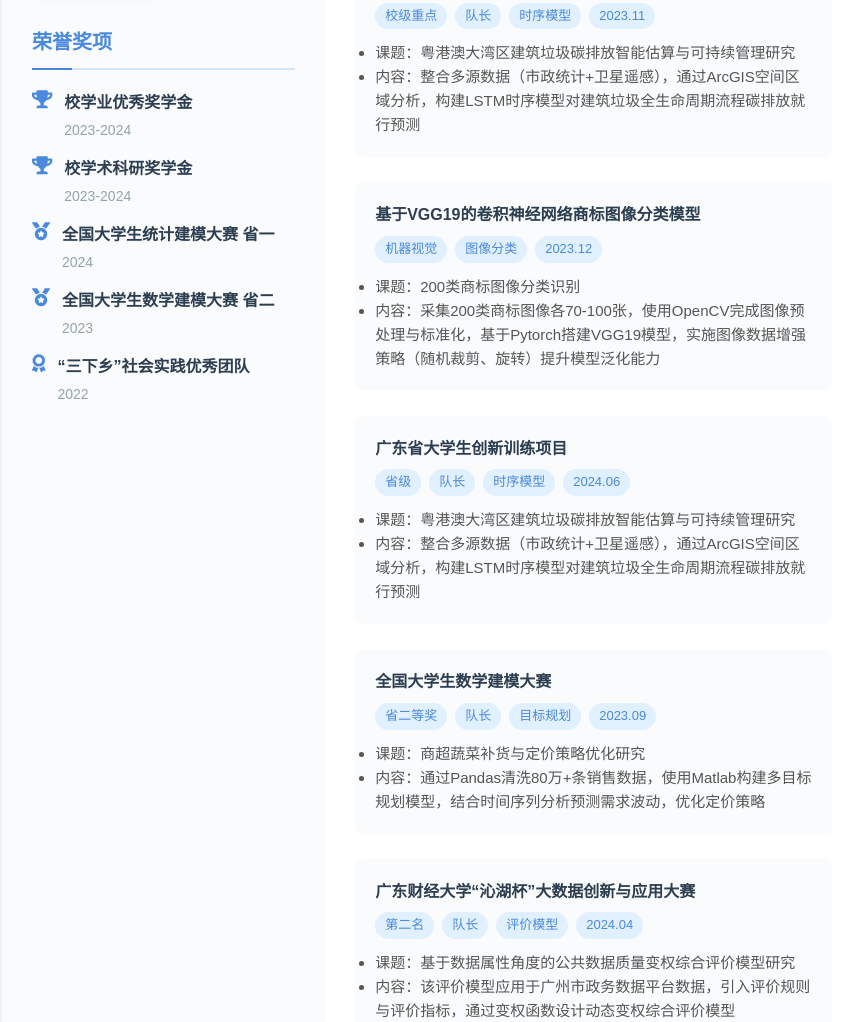
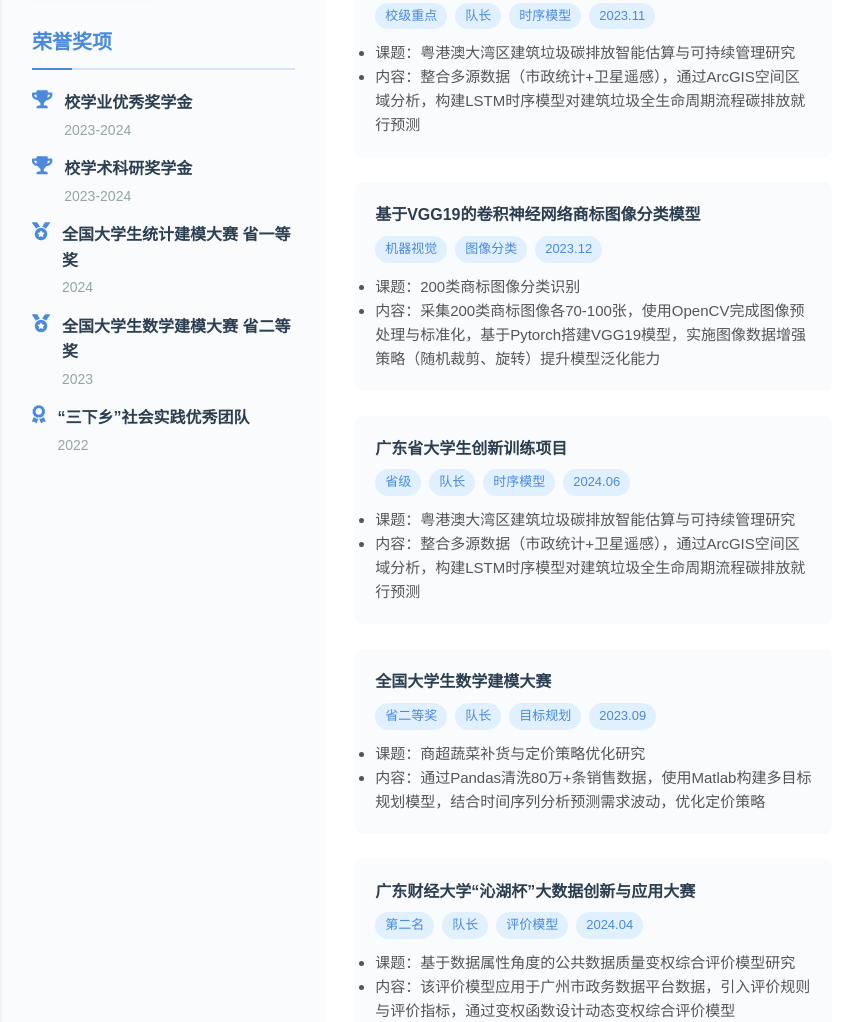
Before and after one commit to blueeed03/blueeed03.github.io, a plain HTML site: page index.html in a window 1280 px wide. Shown: the part 1157-2179 px from the top of the page, without its empty margins (208-1050 px from the left). Drawn offline with Linux system fonts and the light colour scheme.

Commit message:
Update index.html

```diff
--- a/index.html
+++ b/index.html
@@ -464,14 +464,14 @@
                         <div class="award-item">
                             <i class="fas fa-medal award-icon"></i>
                             <div class="award-content">
-                                <div class="award-title">全国大学生统计建模大赛 省一</div>
+                                <div class="award-title">全国大学生统计建模大赛 省一等奖</div>
                                 <div class="award-date">2024</div>
                             </div>
                         </div>
                         <div class="award-item">
                             <i class="fas fa-medal award-icon"></i>
                             <div class="award-content">
-                                <div class="award-title">全国大学生数学建模大赛 省二</div>
+                                <div class="award-title">全国大学生数学建模大赛 省二等奖</div>
                                 <div class="award-date">2023</div>
                             </div>
                         </div>
```
